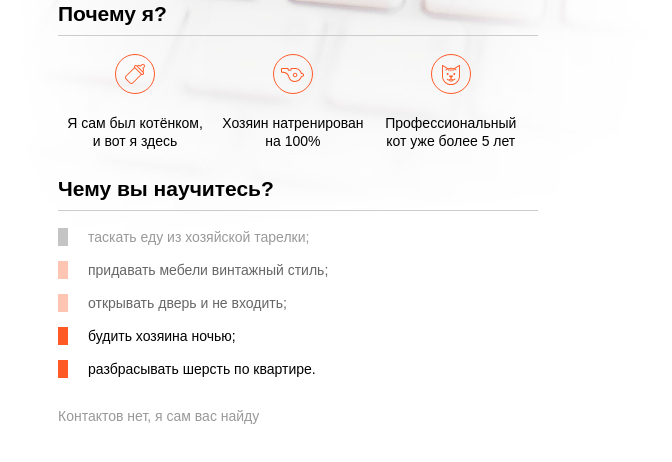
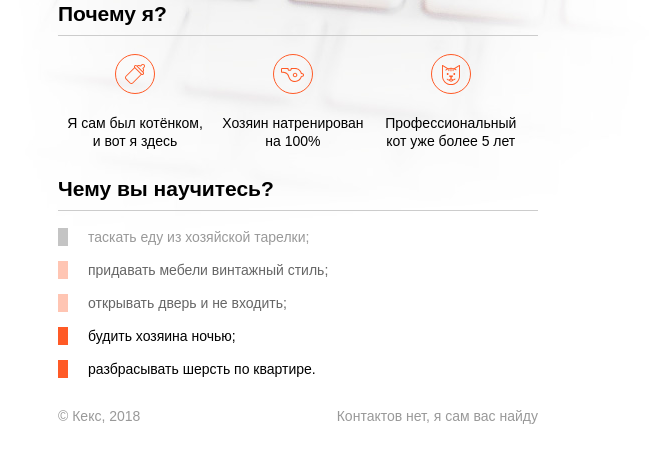
Before and after one commit to AlexGurzhiev/p2, a plain HTML site: page index.html in a window 1280 px wide. Shown: the part 336-798 px from the top of the page, without its empty margins (342-1014 px from the left). Drawn offline with Linux system fonts and the light colour scheme.

Commit message:
Roolback for changes

```diff
--- a/index.html
+++ b/index.html
@@ -34,7 +34,7 @@
     </section>
 
     <footer class="site-footer">
-     <!-- <p>© Кекс, 2018</p>-->
+      <p>© Кекс, 2018</p>
       <p>Контактов нет, я сам вас найду</p>
     </footer>
   </div>
```
